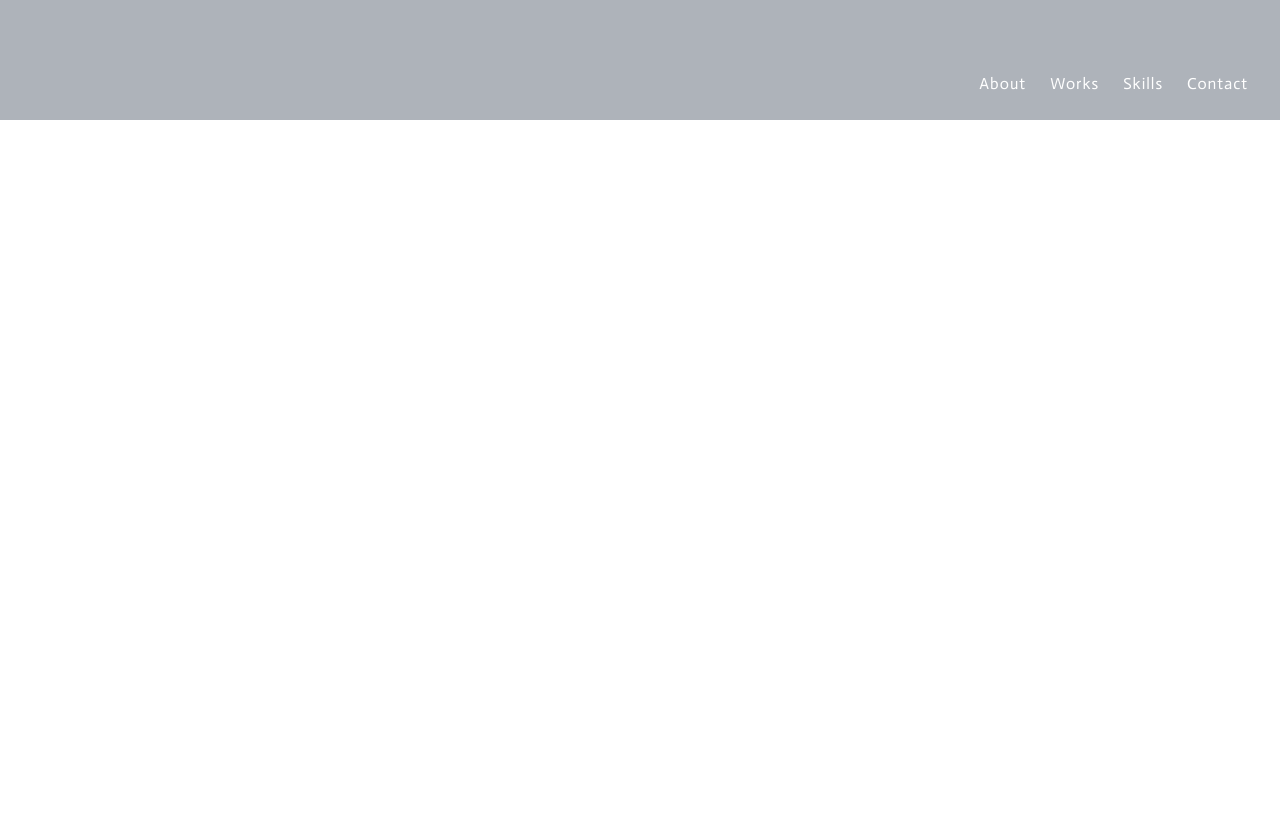
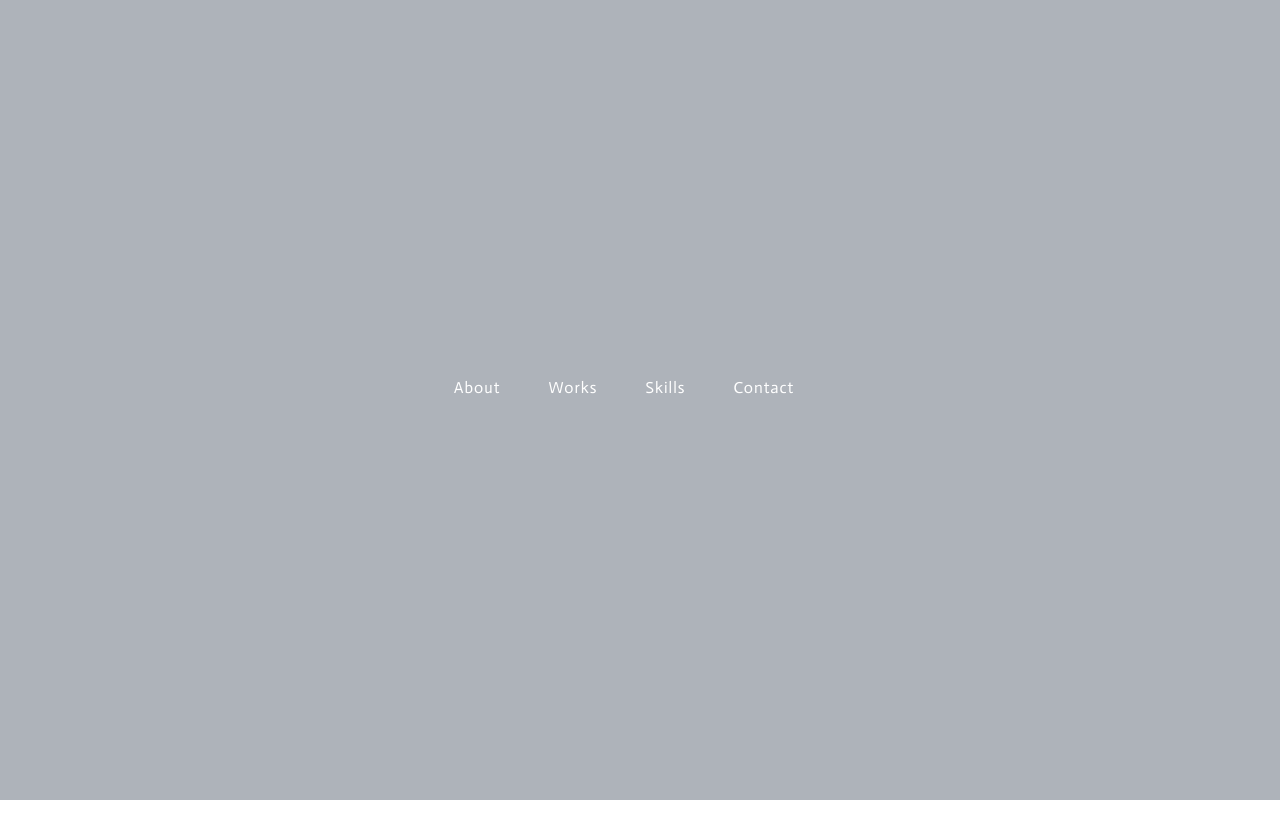
Before and after one commit to Saaka-y/myPortfolio, a Next.js app: page / in a window 1280 px wide. Shown: the top 838 px of the page. Before the commit the page ends 800 px from the top, so only its background shows below. Built offline with nearby package versions, Linux system fonts and the light colour scheme.

Commit message:
✨ add link functionality

```diff
--- a/src/components/Contents.jsx
+++ b/src/components/Contents.jsx
@@ -1,5 +1,9 @@
+// Contents.jsx
+import { motion } from 'motion/react';
+import { Element } from "react-scroll"
 
-import { easeIn, motion } from 'motion/react';
+
+export function Contents({ title, className, id }) {
 
   const containerVariants = {
   hidden: { opacity: 0, y: 50 },
@@ -7,9 +11,9 @@ const containerVariants = {
     opacity: 1,
     y: 0,
     transition: {
-      staggerChildren: 0.2,
+      staggerChildren: 0.3,
       ease: [0.42, 0, 0.58, 1],
-      duration: 0.6,
+      duration: id === "about" ? 3 : 1
     }
   },
 };
@@ -20,20 +24,20 @@ const childVariants = {
     opacity: 1,
     y: 0,
     transition: {
-      duration: 0.8,
+      duration: id === "about" ? 3 : 2,
       ease: [0.42, 0, 0.58, 1], // easeInOutカスタム
     },
   },
 };
 
-
-export function Contents({ title, className }) {
   return (
+    <Element name={id}>
       <motion.div
+        id={id}
         variants={containerVariants}
         initial="hidden"
         whileInView="visible"
-      viewport={{ once: true, amount: 0.6 }} // amount: 発火位置
+        viewport={{ once: true, amount: 0.8 }} // amount: 発火位置
         className={`${className} flex flex-col gap-3 justify-center items-center text-center py-12`}>
         <p className="capitalize pb-2">{title}</p>
         <div className="flex flex-col gap-2">
@@ -42,5 +46,6 @@ export function Contents({ title, className }) {
           <motion.div variants={childVariants} className="w-30 h-30 bg-amber-400"></motion.div>
         </div>
       </motion.div>
+    </Element>
   );
 }
--- a/src/components/Header.jsx
+++ b/src/components/Header.jsx
@@ -1,21 +1,71 @@
-
+// Header.jsx
+import { Link as Scroll } from "react-scroll";
 
 export function Header({ isShrunk, setIsShrunk }) {
 
+  // ナビクリック時
   const handleNavClick = () => {
     setIsShrunk(true);
   };
 
-
-
   return (
     <div
-      className={`${ isShrunk ? "h-30 " : "h-screen" } fixed w-full flex justify-center items-center md:h-30  md:justify-end md:items-end bg-gray-700/40`}>
-      <nav className="flex gap-6 text-sm lg:text-base text-white md:pr-6 md:pb-4 lg:pr-8 lg:pb-6">
-        <a href="#about" onClick={handleNavClick}>About</a>
-        <a href="#works" onClick={handleNavClick}>Works</a>
-        <a href="#skills" onClick={handleNavClick}>Skills</a>
-        <a href="#contact"onClick={handleNavClick} >Contact</a>
+      className={`
+        ${isShrunk
+          ? "h-20 md:h-30 md:justify-end md:items-end"
+          : "h-screen"
+        } fixed top-0 w-full flex justify-center items-center bg-gray-700/40 transition-all duration-800 ease-in-out`}
+    >
+      <nav>
+        <ul
+          className={`
+            ${isShrunk ? "gap-6 md:gap-8" : "gap-8 md:gap-12"}
+            flex text-sm lg:text-base text-white md:pr-6 md:pb-4 lg:pr-8 lg:pb-6
+          `}
+        >
+          <Scroll
+            to="about"
+            smooth={!isShrunk ? "easeInOutQuint" : "easeOutQuint"}
+            duration={!isShrunk ? 1200 : 300}
+            offset={-160}
+            className="cursor-pointer"
+            onClick={handleNavClick}
+          >
+            About
+          </Scroll>
+          <Scroll
+            to="works"
+            smooth={!isShrunk ? "easeInOutQuint" : "easeOutQuint"}
+            duration={!isShrunk ? 1200 : 300}
+            offset={-160}
+            className="cursor-pointer"
+            onClick={handleNavClick}
+
+          > Works
+          </Scroll>
+          <Scroll
+            to="skills"
+            smooth={!isShrunk ? "easeInOutQuint" : "easeOutQuint"}
+            duration={!isShrunk ? 1200 : 300}
+            offset={-160}
+            className="cursor-pointer"
+            onClick={handleNavClick}
+
+          >
+            Skills
+          </Scroll>
+          <Scroll
+            to="contact"
+            smooth={!isShrunk ? "easeInOutQuint" : "easeOutQuint"}
+            duration={!isShrunk ? 1200 : 300}
+            offset={-160}
+            className="cursor-pointer"
+            onClick={handleNavClick}
+
+          >
+            Contact
+          </Scroll>
+        </ul>
       </nav>
     </div>
   );
--- /dev/null
+++ b/src/components/Scroll.jsx
@@ -0,0 +1,21 @@
+
+// refered to https://github.com/fisshy/react-scroll/blob/master/examples/_next-js/page.tsx
+'use client';
+
+import {
+  Link,
+  DirectLink,
+  Element,
+  Events,
+  animateScroll,
+  scrollSpy,
+  scroller
+} from "react-scroll";
+
+
+export function Scroll() {
+
+  return (
+   <div></div>
+  );
+}
--- a/src/pages/index.jsx
+++ b/src/pages/index.jsx
@@ -1,10 +1,13 @@
 import { Contents } from "@/components/Contents";
 import { Header } from "@/components/Header"
-import { useState } from "react";
+import { useEffect, useState } from "react";
 
 export default function Home() {
+  const [isShrunk, setIsShrunk] = useState(false); //header の状態
 
-  const [isShrunk, setIsShrunk] = useState(false); //header の状態
+  useEffect(() => {
+      window.scrollTo(0, 0)
+  }, []); // refer to https://qiita.com/risto24/items/21ba4bf8a507e1eebe5e
 
   return (
     <>
@@ -13,15 +16,20 @@ export default function Home() {
         setIsShrunk={setIsShrunk}
       />
 
-      { !isShrunk ? null : (<div className="flex flex-col gap-12">
+      <div className={`
+        flex flex-col gap-12
+        transition-all duration-1500
+        ${!isShrunk ? "opacity-0 pointer-events-none" : "opacity-100 pointer-events-auto"}
+      `}>
         <Contents
           title="about"
-            className="mt-30 md:mt-40"
+          // className="mt-30 md:mt-50"
           id="about" />
         <Contents title="works" id="works" />
         <Contents title="skills" id="skills" />
         <Contents title="contact" id="contact" />
-      </div>) }
+      </div>
+
     </>
   );
 }
--- a/src/styles/globals.css
+++ b/src/styles/globals.css
@@ -30,4 +30,24 @@ body {
   background: var(--background);
   color: var(--foreground);
   letter-spacing: 1px;
+  padding-top: 120px;
+  padding-bottom: 120px;
 }
+
+@media (min-width: 768px) {
+
+  body {
+    padding-top: 160px;
+    padding-bottom: 160px;
+  }
+
+}
+
+@media (min-width: 1024) {
+
+  body {
+    padding-top: 180px;
+    padding-bottom: 180px;
+  }
+
+}
```
Also changed, not shown: src/components/Motion.jsx (deleted, +0 -46 lines). Lines whose indentation alone changed are shown as unchanged.
